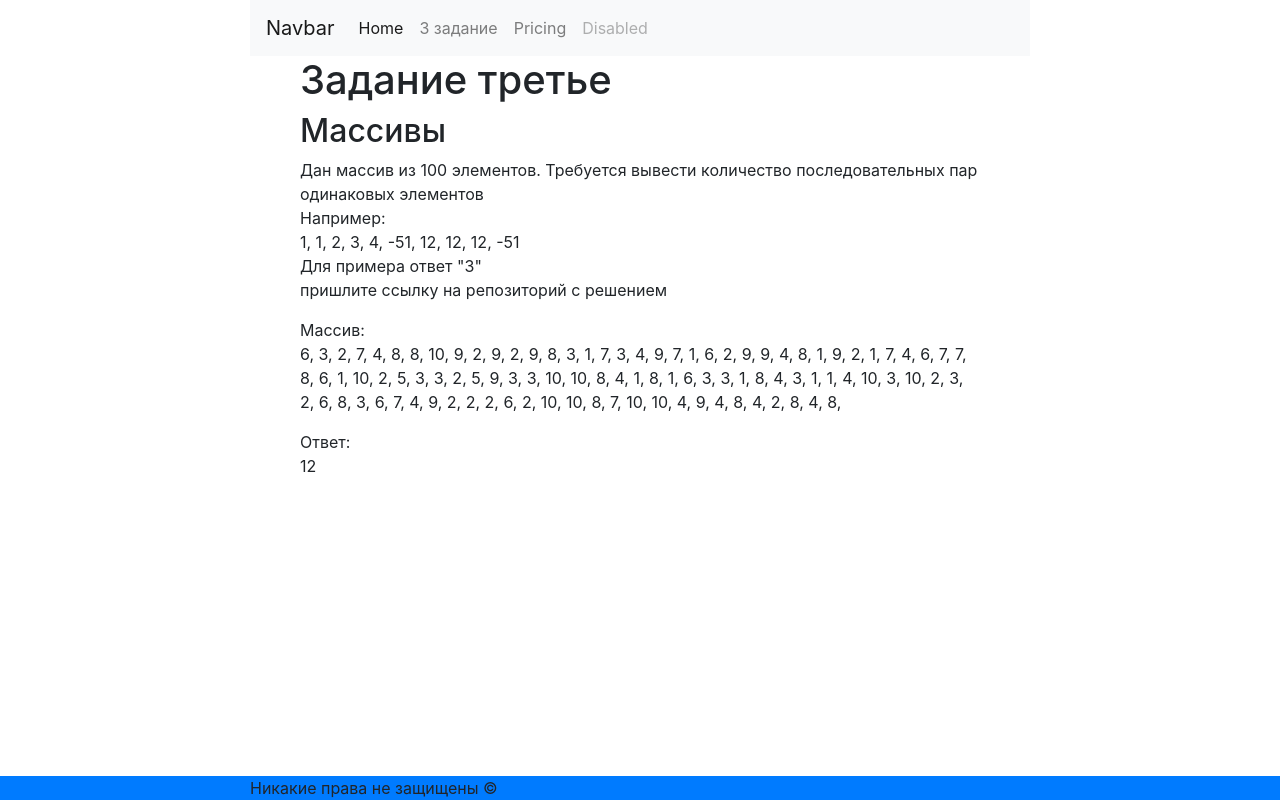
After one commit to kB1tosar/intervolga_task, a PHP site: page /third_task_page.php in a window 1280 px wide. The commit adds this page. Run offline with PHP 8.4, Linux system fonts and the light colour scheme; data that the repository does not hold is empty.

Commit message:
feature third task alpha

```diff
--- /dev/null
+++ b/footer.php
@@ -0,0 +1,7 @@
+<div id="footer_id" class="footer">
+    <footer class="footer bg-primary fixed-bottom indents_all">
+        <div class="center">
+            <span>Никакие права не защищены ©</span>
+        </div>
+    </footer>
+</div>
--- /dev/null
+++ b/front.php
@@ -0,0 +1,5 @@
+<link rel="stylesheet" type="text/css" href="includes/css/site_style.css">
+<link rel="stylesheet"
+      href="https://stackpath.bootstrapcdn.com/bootstrap/4.4.1/css/bootstrap.min.css"
+      integrity="sha384-Vkoo8x4CGsO3+Hhxv8T/Q5PaXtkKtu6ug5TOeNV6gBiFeWPGFN9MuhOf23Q9Ifjh"
+      crossorigin="anonymous">
--- /dev/null
+++ b/header.php
@@ -0,0 +1,24 @@
+<div id="header_id" class="indents_all">
+    <nav class="navbar navbar-expand-lg navbar-light bg-light">
+        <a class="navbar-brand" href="index.php">Navbar</a>
+        <button class="navbar-toggler" type="button" data-toggle="collapse" data-target="#navbarNav" aria-controls="navbarNav" aria-expanded="false" aria-label="Toggle navigation">
+            <span class="navbar-toggler-icon"></span>
+        </button>
+        <div class="collapse navbar-collapse" id="navbarNav">
+            <ul class="navbar-nav">
+                <li class="nav-item active">
+                    <a class="nav-link" href="index.php">Home <span class="sr-only">(current)</span></a>
+                </li>
+                <li class="nav-item">
+                    <a class="nav-link" href="third_task_page.php">3 задание</a>
+                </li>
+                <li class="nav-item">
+                    <a class="nav-link" href="#">Pricing</a>
+                </li>
+                <li class="nav-item">
+                    <a class="nav-link disabled" href="#">Disabled</a>
+                </li>
+            </ul>
+        </div>
+    </nav>
+</div>
--- /dev/null
+++ b/includes/css/site_style.css
@@ -0,0 +1,9 @@
+.indents_all{
+    padding-left: 250px;
+    padding-right: 250px;
+}
+
+.indents_body{
+    padding-right: 300px;
+    padding-left: 300px;
+}
--- a/third_task.php
+++ b/tasks/third_task.php
@@ -19,9 +19,3 @@ for ($i = 0; $i < 100; $i++) {
 }
 
 $count_of_all_double_number = seacrh_of_repeat_number($array);
-
-foreach ($array as $value) {
-    echo $value . ", ";
-}
-echo('<br>');
-echo $count_of_all_double_number;
--- /dev/null
+++ b/third_task_page.php
@@ -0,0 +1,24 @@
+<? include('tasks/third_task.php'); ?>
+<!DOCTYPE html>
+<html lang="en">
+<head>
+    <meta charset="UTF-8">
+    <? include('front.php'); ?>
+</head>
+<body>
+<? include('header.php'); ?>
+<div class="indents_body">
+    <h1>Задание третье</h1>
+    <h2>Массивы</h2>
+    <p>Дан массив из 100 элементов. Требуется вывести количество
+        последовательных пар одинаковых элементов<br>
+        Например:<br>
+        1, 1, 2, 3, 4, -51, 12, 12, 12, -51<br>
+        Для примера ответ "3"<br>
+        пришлите ссылку на репозиторий с решением<br></p>
+    <p>Массив:<br><? foreach ($array as $value) echo $value . ", "; ?> </p>
+    <p>Ответ:<br><? echo $count_of_all_double_number; ?></p>
+</div>
+<? include('footer.php'); ?>
+</body>
+</html>
```
Also changed, not shown: 1.html (added, +10 -0 lines), index.php (added, +13 -0 lines), tasks/first_task.php (renamed from first_task.php).
